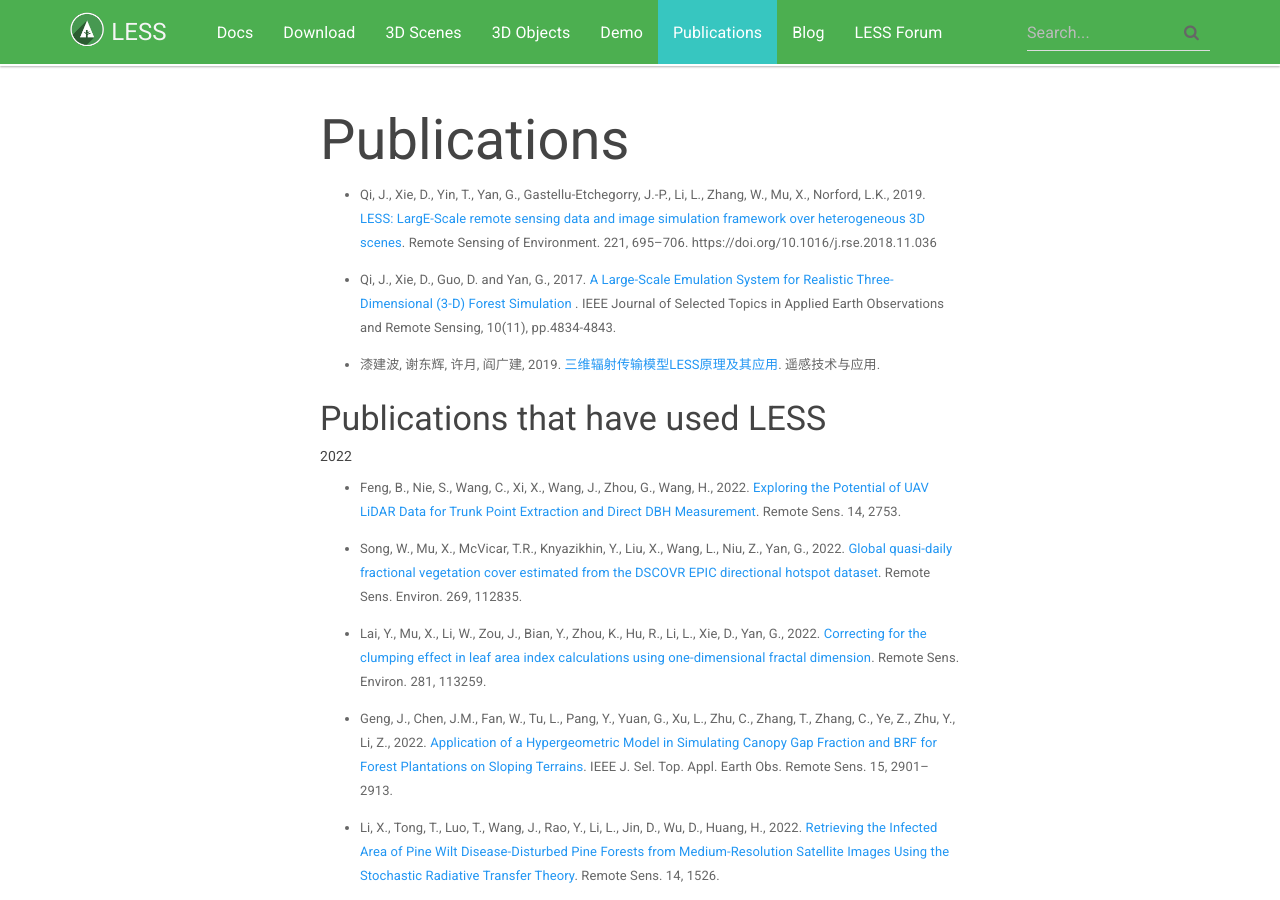
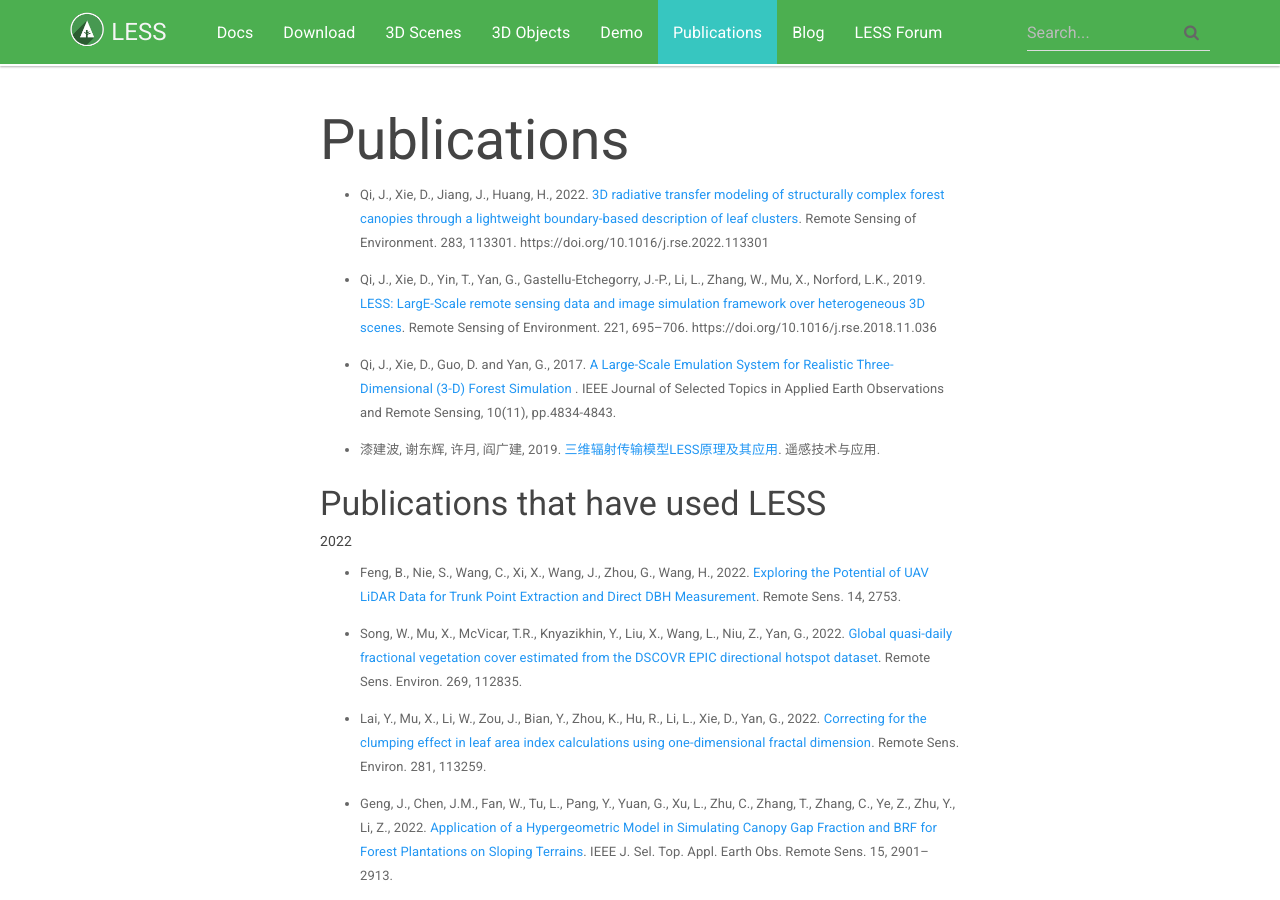
Before and after one commit to jianboqi/jianboqi.github.io, a Jekyll site: the page built from publications.md, in a window 1280 px wide and 900 px high. Built offline with Jekyll 4.4.1, drawn with Linux system fonts in a browser that asks for light colours; nearby versions of some CDN libraries.

Commit message:
Update publications.md

```diff
--- a/publications.md
+++ b/publications.md
@@ -4,6 +4,8 @@
 permalink: /publications/
 sectionid: page_publications
 ---
+* Qi, J., Xie, D., Jiang, J., Huang, H., 2022. [3D radiative transfer modeling of structurally complex forest canopies through a lightweight boundary-based description of leaf clusters](https://www.sciencedirect.com/science/article/abs/pii/S0034425722004072). Remote Sensing of Environment. 283, 113301. https://doi.org/10.1016/j.rse.2022.113301
+
 * Qi, J., Xie, D., Yin, T., Yan, G., Gastellu-Etchegorry, J.-P., Li, L., Zhang, W., Mu, X., Norford, L.K., 2019. [LESS: LargE-Scale remote sensing data and image simulation framework over heterogeneous 3D scenes](https://www.sciencedirect.com/science/article/pii/S0034425718305443?via%3Dihub). Remote Sensing of Environment. 221, 695–706. https://doi.org/10.1016/j.rse.2018.11.036
 
 * Qi, J., Xie, D., Guo, D. and Yan, G., 2017. <a href="https://www.researchgate.net/publication/320392804_A_Large-Scale_Emulation_System_for_Realistic_Three-Dimensional_3-D_Forest_Simulation">A Large-Scale Emulation System for Realistic Three-Dimensional (3-D) Forest Simulation </a>. IEEE Journal of Selected Topics in Applied Earth Observations and Remote Sensing, 10(11), pp.4834-4843.
```
